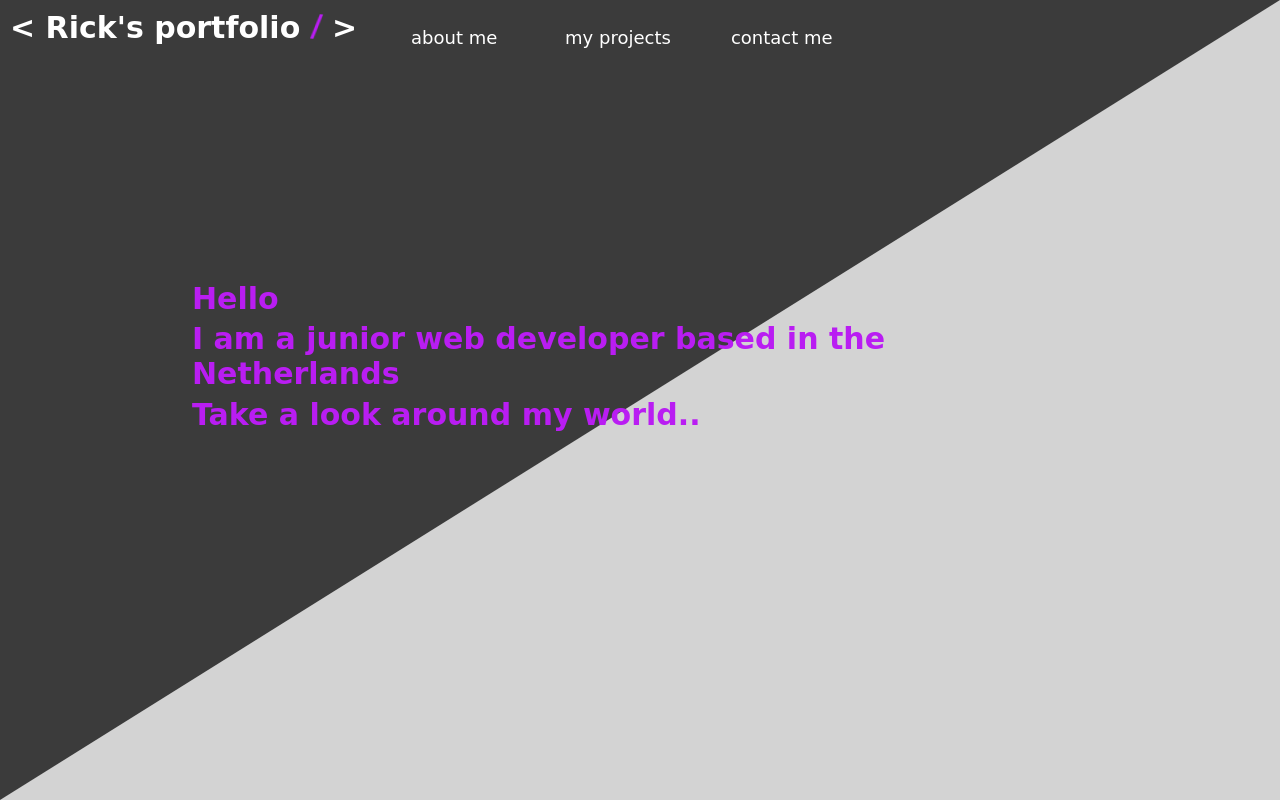
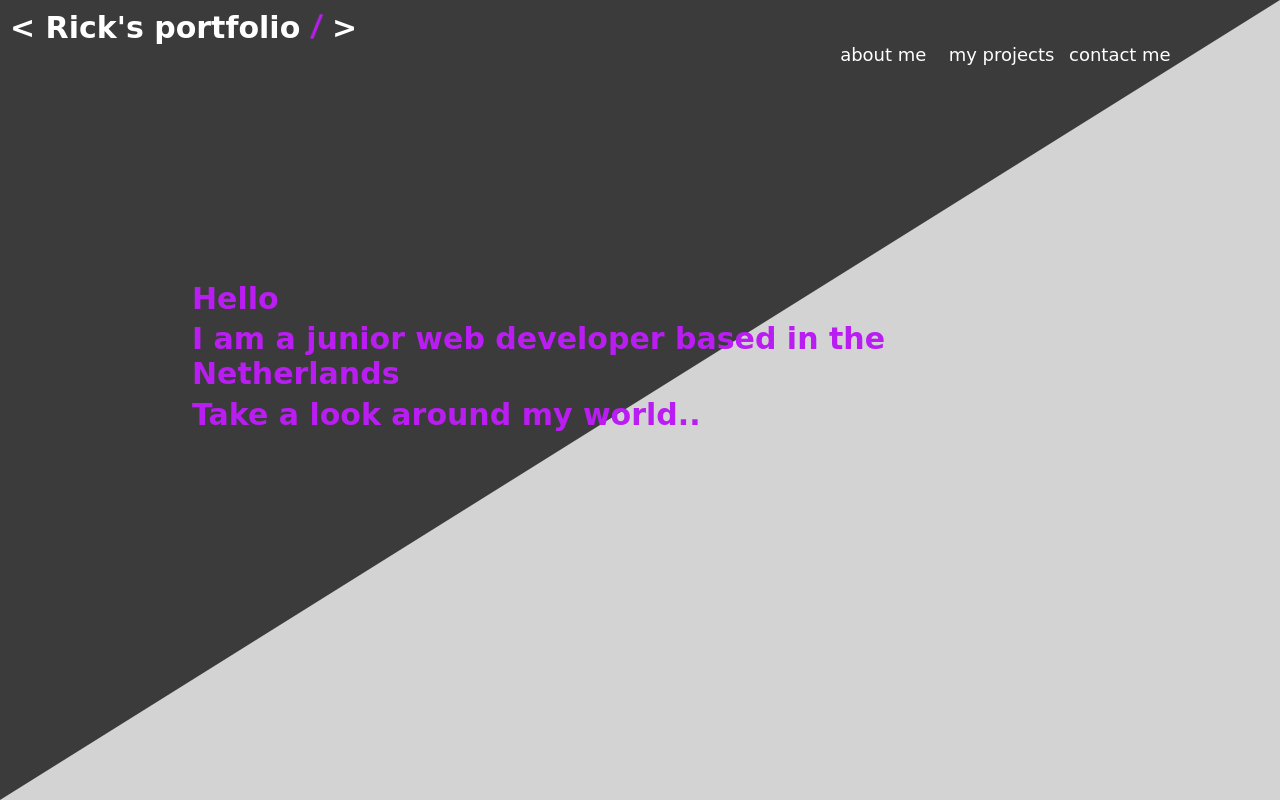
Before and after one commit to RickButer/new_portfolio, a PHP site: page / in a window 1280 px wide. Run offline with PHP 8.4, Linux system fonts and the light colour scheme; some web fonts are replaced.

Commit message:
push before grid

```diff
--- a/css/main.css
+++ b/css/main.css
@@ -44,15 +44,20 @@ body .bg {
   padding: 10px;
 }
 
-.logo_container #my_projects:hover {
-  border-bottom: 1px solid #00f9bf;
+.logo_container .extra_flex {
+  display: -webkit-box;
+  display: -ms-flexbox;
+  display: flex;
+  -webkit-box-align: end;
+      -ms-flex-align: end;
+          align-items: flex-end;
+  -webkit-box-pack: end;
+      -ms-flex-pack: end;
+          justify-content: flex-end;
+  width: 100%;
 }
 
-.logo_container #contact_me:hover {
-  border-bottom: 1px solid #054cbf;
-}
-
-.logo_container .navbar {
+.logo_container .extra_flex .navbar {
   width: 13%;
   display: -webkit-box;
   display: -ms-flexbox;
@@ -69,6 +74,21 @@ body .bg {
   border-bottom: 1px solid transparent;
 }
 
+.logo_container .extra_flex .extra_space {
+  width: 10%;
+  display: -webkit-box;
+  display: -ms-flexbox;
+  display: flex;
+}
+
+.logo_container #my_projects:hover {
+  border-bottom: 1px solid #00f9bf;
+}
+
+.logo_container #contact_me:hover {
+  border-bottom: 1px solid #054cbf;
+}
+
 .logo_container .navbar:hover {
   border-bottom: 1px solid #b91df2;
 }
@@ -801,7 +834,69 @@ body .bg {
   max-height: 100%;
   -o-object-fit: cover;
      object-fit: cover;
+  -webkit-transition: 1s;
+  transition: 1s;
+  -webkit-filter: grayscale(0%);
+          filter: grayscale(0%);
+  -webkit-transform: scale(0);
+          transform: scale(0);
+  -webkit-animation: linkedhub 1s forwards;
+          animation: linkedhub 1s forwards;
+}
+
+.github_linkedin_text_container .link_container .github img:hover {
   -webkit-filter: grayscale(100%);
           filter: grayscale(100%);
 }
+
+@-webkit-keyframes linkedhub {
+  0% {
+    -webkit-transform: scale(0);
+            transform: scale(0);
+  }
+  100% {
+    -webkit-transform: scale(1);
+            transform: scale(1);
+  }
+}
+
+@keyframes linkedhub {
+  0% {
+    -webkit-transform: scale(0);
+            transform: scale(0);
+  }
+  100% {
+    -webkit-transform: scale(1);
+            transform: scale(1);
+  }
+}
+
+.github_linkedin_text_container .text_box {
+  display: -webkit-box;
+  display: -ms-flexbox;
+  display: flex;
+  -webkit-box-pack: center;
+      -ms-flex-pack: center;
+          justify-content: center;
+  -webkit-box-align: center;
+      -ms-flex-align: center;
+          align-items: center;
+  width: 50%;
+  height: 100%;
+}
+
+.github_linkedin_text_container .text_box .text {
+  display: -webkit-box;
+  display: -ms-flexbox;
+  display: flex;
+  width: 100%;
+  height: 65%;
+  color: white;
+  font-size: 22px;
+}
+
+.github_linkedin_text_container .text_box .text .span1 {
+  padding-top: 30px;
+  border-top: 1px solid white;
+}
 /*# sourceMappingURL=main.css.map */
--- a/css/main.scss
+++ b/css/main.scss
@@ -44,6 +43,28 @@ body {
     display: flex;
     padding: $padding;
 
+    .extra_flex {
+        display: flex;
+        align-items: flex-end;
+        justify-content: flex-end;
+        width: 100%;
+
+        .navbar {
+            width: 13%;
+            display: flex;
+            align-items: center;
+            justify-content: center;
+            text-decoration: none;
+            font-size: 18px;
+            color: white;
+            border-bottom: 1px solid transparent;
+        }
+        .extra_space {
+            width: 10%;
+            display: flex;
+        }
+    }
+
     #my_projects:hover {
         border-bottom: 1px solid #00f9bf;
     }
@@ -52,16 +73,6 @@ body {
         border-bottom: 1px solid #054cbf;
     }
 
-    .navbar {
-        width: 13%;
-        display: flex;
-        align-items: center;
-        justify-content: center;
-        text-decoration: none;
-        font-size: 18px;
-        color: white;
-        border-bottom: 1px solid transparent;
-    }
 
     .navbar:hover {
         border-bottom: 1px solid color(primary);
--- a/index.php
+++ b/index.php
@@ -1,8 +1,3 @@
-<?php
-session_start();
-?>
-
-
 <!DOCTYPE html>
 <html lang="en">
 
@@ -21,9 +16,12 @@ session_start();
         <a href="index.php" class="logo">
             < Rick's portfolio <span class="rotate">/</span> ><span class="blink"> _</span>
         </a>
-        <a href="#" class="navbar" id="about_me">about me</a>
-        <a href="#" class="navbar" id="my_projects">my projects</a>
-        <a href="#" class="navbar" id="contact_me">contact me</a>
+        <div class="extra_flex">
+            <a href="#" class="navbar" id="about_me">about me</a>
+            <a href="#" class="navbar" id="my_projects">my projects</a>
+            <a href="#" class="navbar" id="contact_me">contact me</a>
+            <div class="extra_space"></div>
+        </div>
     </div>
     <!-- Start typewriter animation -->
     <div class="flex_grid">
@@ -72,30 +70,56 @@ session_start();
         </div>
         <div class="about_me_container">
             <div class="about_left">
-                <div class="one animation1 white"><p class='p1'>coding ofcourse!</p></div>
-                <div class="two animation2 white"><p class='p2'>jazz music</p></div>
-                <div class="tree animation3 white"><p class='p3'>riding my motorbike</p></div>
-                <div class="four animation4 white"><p class='p4'>watching the stars</p></div>
-                <div class="five animation5 white"><p class='p5'>exploring new cultures</p></div>
+                <div class="one animation1 white">
+                    <p class='p1'>coding ofcourse!</p>
+                </div>
+                <div class="two animation2 white">
+                    <p class='p2'>jazz music</p>
+                </div>
+                <div class="tree animation3 white">
+                    <p class='p3'>riding my motorbike</p>
+                </div>
+                <div class="four animation4 white">
+                    <p class='p4'>watching the stars</p>
+                </div>
+                <div class="five animation5 white">
+                    <p class='p5'>exploring new cultures</p>
+                </div>
             </div>
             <div class="about_right">
-                <div class="one animation1 white"><p class='p1'>politics</p></div>
-                <div class="two animation2 white"><p class='p2'>taxes</p></div>
-                <div class="tree animation3 white"><p class='p3'>shots at the bar</p></div>
-                <div class="four animation4 white"><p class='p4'>grumpy, negative people</p></div>
-                <div class="five animation5 white"><p class='p5'>forgetting a semicolon somewere...</p></div>
+                <div class="one animation1 white">
+                    <p class='p1'>politics</p>
+                </div>
+                <div class="two animation2 white">
+                    <p class='p2'>taxes</p>
+                </div>
+                <div class="tree animation3 white">
+                    <p class='p3'>shots at the bar</p>
+                </div>
+                <div class="four animation4 white">
+                    <p class='p4'>grumpy, negative people</p>
+                </div>
+                <div class="five animation5 white">
+                    <p class='p5'>forgetting a semicolon somewere...</p>
+                </div>
             </div>
         </div>
     </div>
     <!-- start the contact me page -->
     <div class="github_linkedin_text_container" id="contact_me_container">
-    <div class="link_container">
-        <a href="#" class="linkedin"><img src="images/linkedin.jpg"/></a>
-        <a href="#" class="github"><img src="images/github.jpg"/></a>
-
-
-    </div>
-
+        <div class="link_container">
+            <a href="#" class="linkedin"><img src="images/linkedin.jpg" /></a>
+            <a href="#" class="github"><img src="images/github.jpg" /></a>
+        </div>
+        <div class="text_box">
+            <div class="text">
+                <p>Hey there!<br /><br />My name is Rick Buter and I have started coding in January.<br /><br />
+                Feel free to contact me for any questions or to just say hi!<br /><br />
+                You can also click the links to the left to go to my LinkedIn or Github Page.<br /><br /><br /><br />
+                <span class="span1">buter.rick@gmail.com</span><br /><br />
+                </p>
+            </div>
+        </div>
     </div>
 
 
--- a/js/main.js
+++ b/js/main.js
@@ -57,6 +57,7 @@ function myProjects() {
     document.getElementsByClassName('bg')[0].style.backgroundColor = '#00f9bf';
     document.getElementsByClassName('full_card_container')[0].style.display = 'none';
     document.getElementsByClassName('about_me_toggle')[0].style.display = 'none';
+    document.getElementById('contact_me_container').style.display = 'none';
 }
 
 document.getElementById('contact_me').addEventListener('click', function(){
@@ -80,4 +81,5 @@ document.getElementById('about_me').addEventListener('click', function(){
     document.getElementById('project_intro').style.display = 'none';
     document.getElementsByClassName('full_card_container')[0].style.display = 'none';
     document.getElementsByClassName('bg')[0].style.backgroundColor = '#b91df2';
+    document.getElementById('contact_me_container').style.display = 'none';
     }
```
Also changed, not shown: other parts of css/main.css (+27 -14 lines), other parts of css/main.scss (+55 -14 lines), 1 other file.
